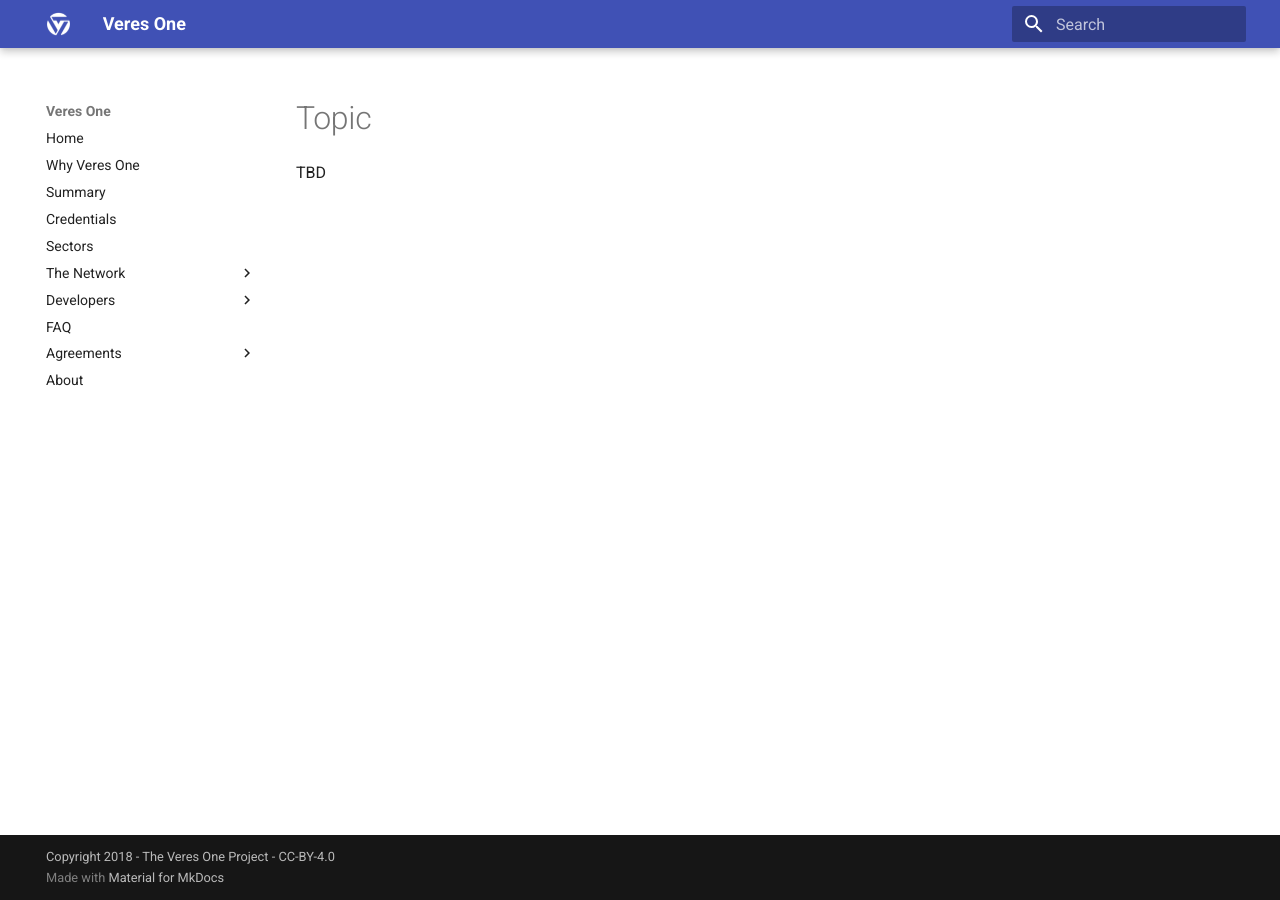
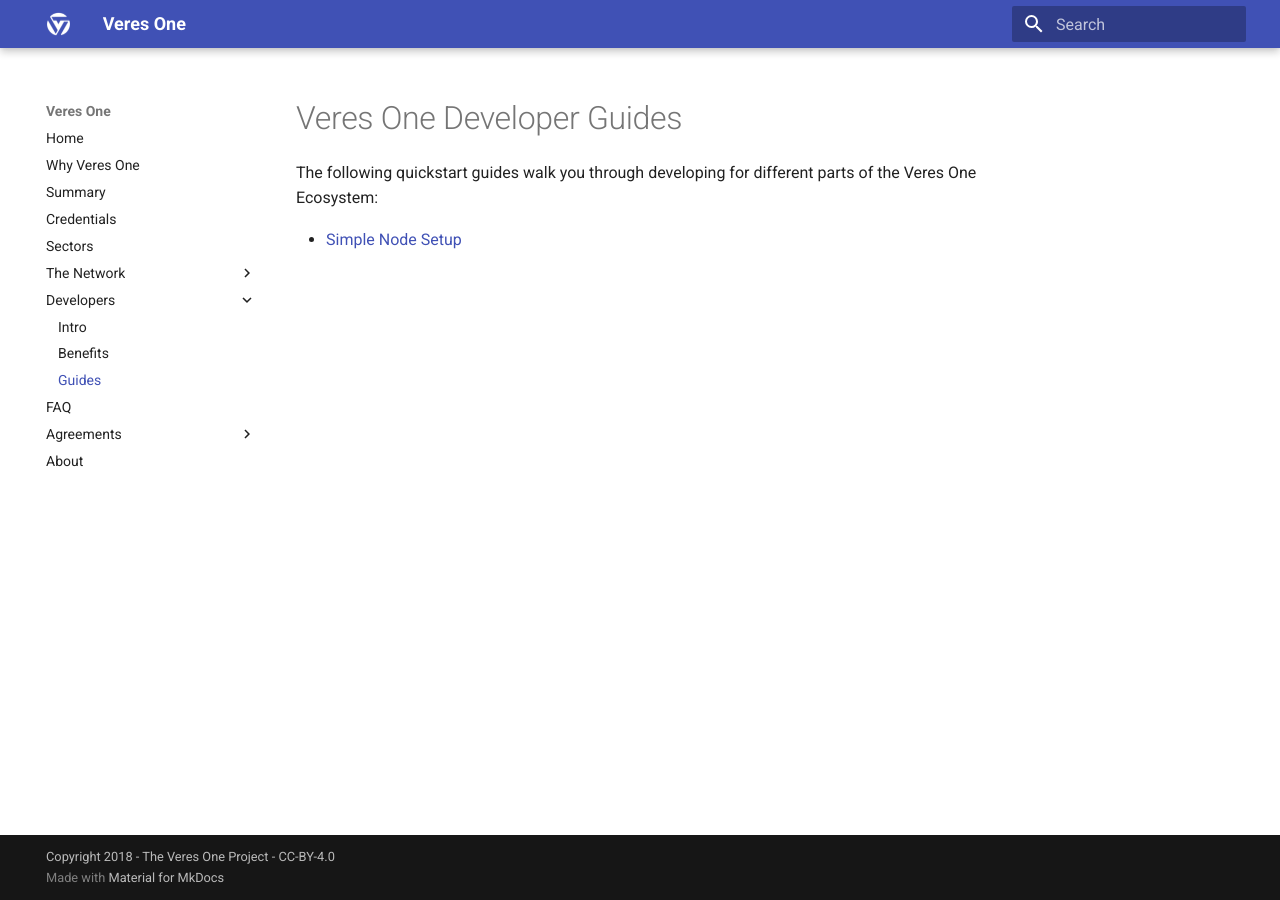
Before and after one commit to veres-one/docs.veres.one, an MkDocs documentation site: the page built from docs/developers/guides/index.md, in a window 1280 px wide. Built offline with MkDocs 1.6.1 and Material for MkDocs 9.7.7, drawn with Linux system fonts in a browser that asks for light colours; old or Windows-style settings are respelled for this version of MkDocs.

Commit message:
Change developer guide setup.

```diff
--- a/docs/developers/guides.md
+++ /dev/null
@@ -1,3 +0,0 @@
-# Topic
-
-TBD
--- /dev/null
+++ b/docs/developers/guides/index.md
@@ -0,0 +1,6 @@
+# Veres One Developer Guides
+
+The following quickstart guides walk you through developing for different parts
+of the Veres One Ecosystem:
+
+ * [Simple Node Setup](simple-node.md)
--- a/mkdocs.yml
+++ b/mkdocs.yml
@@ -25,7 +25,7 @@ pages:
     - 'Developers':
         - 'Intro': 'developers/index.md'
         - 'Benefits': 'developers/benefits.md'
-        - 'Quickstart': 'developers/quickstart.md'
+        - 'Guides': 'developers/guides/index.md'
 #        - 'Guides': 'developers/guides.md'
 #        - 'REST API': 'developers/rest-api.md'
     - 'FAQ': 'faq.md'
```
Also changed, not shown: docs/developers/index.md (+3 -3 lines), docs/developers/quickstart.md (deleted, +0 -3 lines), docs/developers/rest-api.md (deleted, +0 -3 lines).
